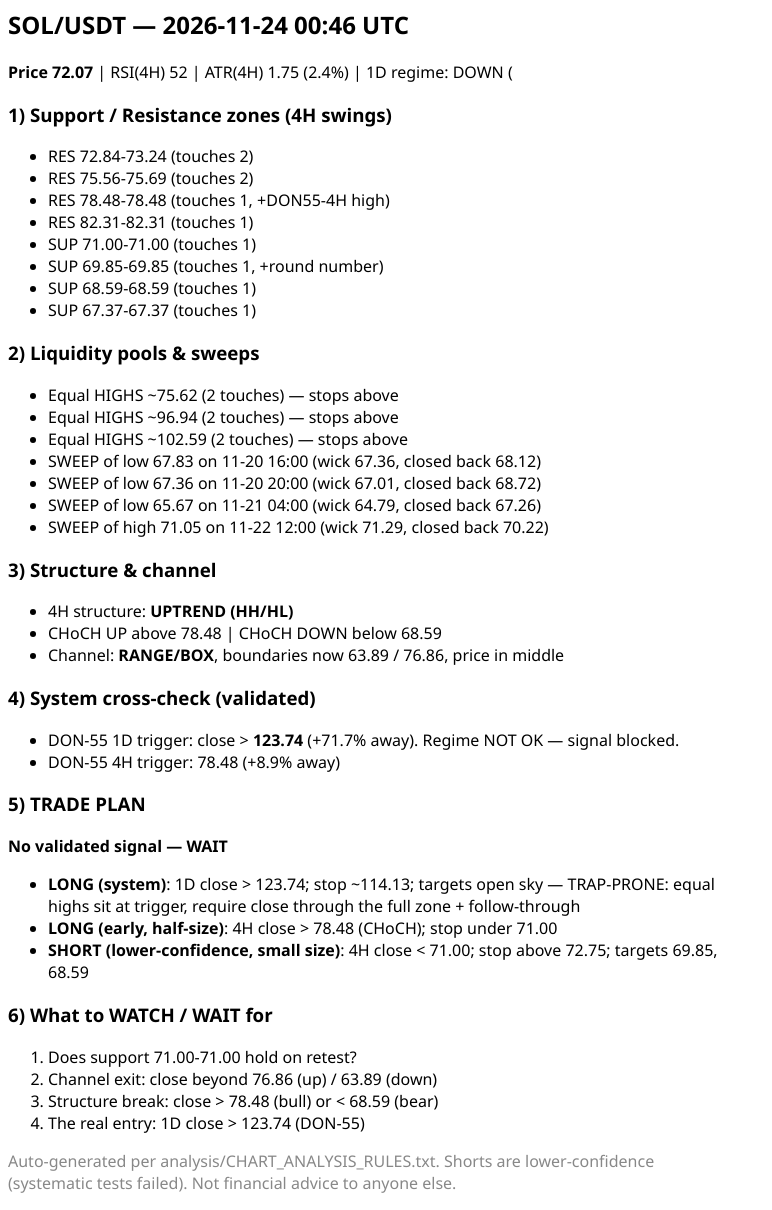
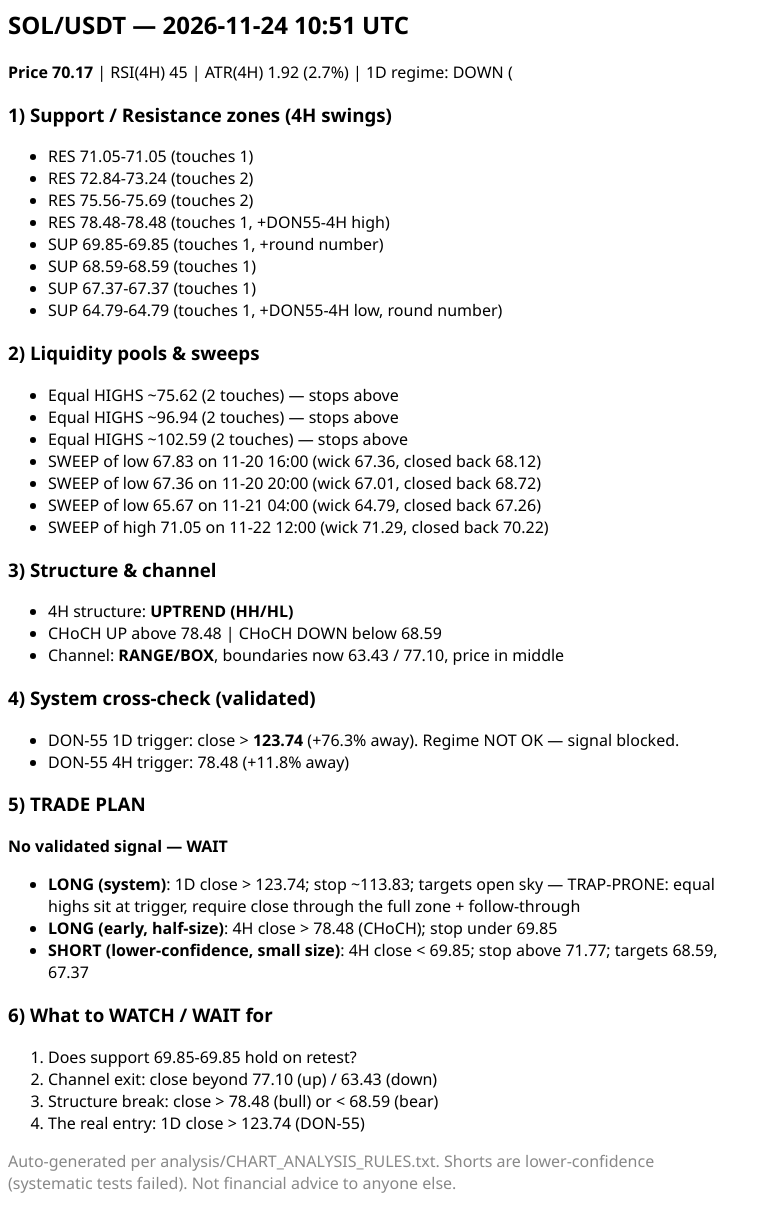
Before and after one commit to Bilalgpt/trade-analysis, a plain HTML site: page docs/analysis_v2.html in a window 1280 px wide. Shown: the whole page, without its empty margins (0-772 px from the left). Drawn offline with Linux system fonts and the light colour scheme.

Commit message:
report: hourly analysis 2026-11-24 10:51 UTC

```diff
--- a/docs/analysis_v2.html
+++ b/docs/analysis_v2.html
@@ -1,14 +1,14 @@
-<html><body style='font-family:Segoe UI,Arial,sans-serif;max-width:720px'><h2>SOL/USDT — 2026-11-24 00:46 UTC</h2>
-<p><b>Price 72.07</b> | RSI(4H) 52 | ATR(4H) 1.75 (2.4%) | 1D regime: DOWN (<SMA200)</p>
+<html><body style='font-family:Segoe UI,Arial,sans-serif;max-width:720px'><h2>SOL/USDT — 2026-11-24 10:51 UTC</h2>
+<p><b>Price 70.17</b> | RSI(4H) 45 | ATR(4H) 1.92 (2.7%) | 1D regime: DOWN (<SMA200)</p>
 <h3>1) Support / Resistance zones (4H swings)</h3><ul>
+<li>RES 71.05-71.05 (touches 1)</li>
 <li>RES 72.84-73.24 (touches 2)</li>
 <li>RES 75.56-75.69 (touches 2)</li>
 <li>RES 78.48-78.48 (touches 1, +DON55-4H high)</li>
-<li>RES 82.31-82.31 (touches 1)</li>
-<li>SUP 71.00-71.00 (touches 1)</li>
 <li>SUP 69.85-69.85 (touches 1, +round number)</li>
 <li>SUP 68.59-68.59 (touches 1)</li>
 <li>SUP 67.37-67.37 (touches 1)</li>
+<li>SUP 64.79-64.79 (touches 1, +DON55-4H low, round number)</li>
 </ul>
 <h3>2) Liquidity pools & sweeps</h3><ul>
 <li>Equal HIGHS ~75.62 (2 touches) — stops above</li>
@@ -21,21 +21,21 @@
 </ul>
 <h3>3) Structure & channel</h3><ul><li>4H structure: <b>UPTREND (HH/HL)</b></li>
 <li>CHoCH UP above 78.48 | CHoCH DOWN below 68.59</li>
-<li>Channel: <b>RANGE/BOX</b>, boundaries now 63.89 / 76.86, price in middle</li>
+<li>Channel: <b>RANGE/BOX</b>, boundaries now 63.43 / 77.10, price in middle</li>
 </ul>
 <h3>4) System cross-check (validated)</h3><ul>
-<li>DON-55 1D trigger: close &gt; <b>123.74</b> (+71.7% away). Regime NOT OK — signal blocked.</li>
-<li>DON-55 4H trigger: 78.48 (+8.9% away)</li></ul>
+<li>DON-55 1D trigger: close &gt; <b>123.74</b> (+76.3% away). Regime NOT OK — signal blocked.</li>
+<li>DON-55 4H trigger: 78.48 (+11.8% away)</li></ul>
 <h3>5) TRADE PLAN</h3>
 <p><b>No validated signal — WAIT</b></p>
 <ul>
-<li><b>LONG (system)</b>: 1D close &gt; 123.74; stop ~114.13; targets open sky — TRAP-PRONE: equal highs sit at trigger, require close through the full zone + follow-through</li>
-<li><b>LONG (early, half-size)</b>: 4H close &gt; 78.48 (CHoCH); stop under 71.00</li>
-<li><b>SHORT (lower-confidence, small size)</b>: 4H close &lt; 71.00; stop above 72.75; targets 69.85, 68.59</li>
+<li><b>LONG (system)</b>: 1D close &gt; 123.74; stop ~113.83; targets open sky — TRAP-PRONE: equal highs sit at trigger, require close through the full zone + follow-through</li>
+<li><b>LONG (early, half-size)</b>: 4H close &gt; 78.48 (CHoCH); stop under 69.85</li>
+<li><b>SHORT (lower-confidence, small size)</b>: 4H close &lt; 69.85; stop above 71.77; targets 68.59, 67.37</li>
 </ul>
 <h3>6) What to WATCH / WAIT for</h3><ol>
-<li>Does support 71.00-71.00 hold on retest?</li>
-<li>Channel exit: close beyond 76.86 (up) / 63.89 (down)</li>
+<li>Does support 69.85-69.85 hold on retest?</li>
+<li>Channel exit: close beyond 77.10 (up) / 63.43 (down)</li>
 <li>Structure break: close &gt; 78.48 (bull) or &lt; 68.59 (bear)</li>
 <li>The real entry: 1D close &gt; 123.74 (DON-55)</li></ol>
 <p style='color:#888'>Auto-generated per analysis/CHART_ANALYSIS_RULES.txt. Shorts are lower-confidence (systematic tests failed). Not financial advice to anyone else.</p></body></html>
```
